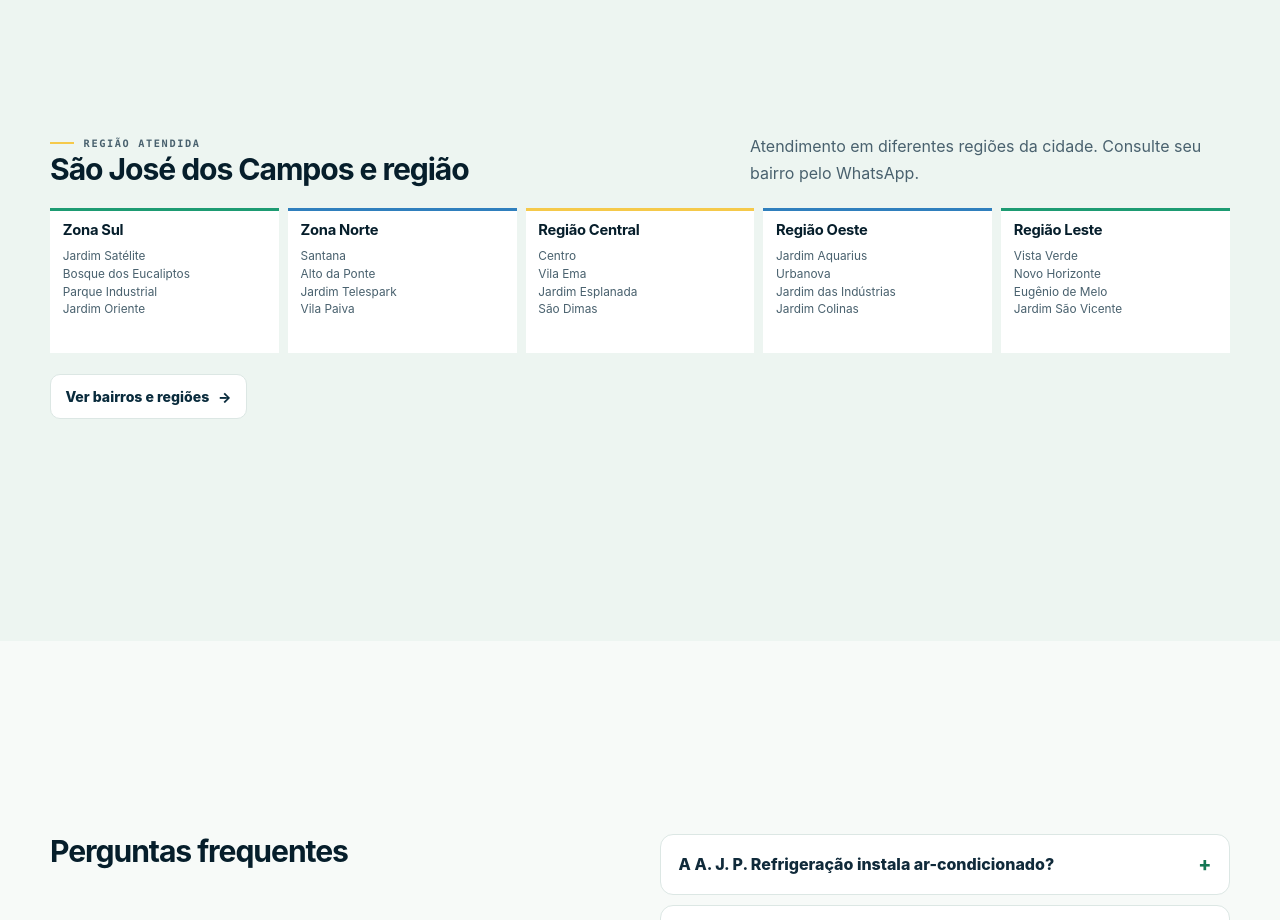
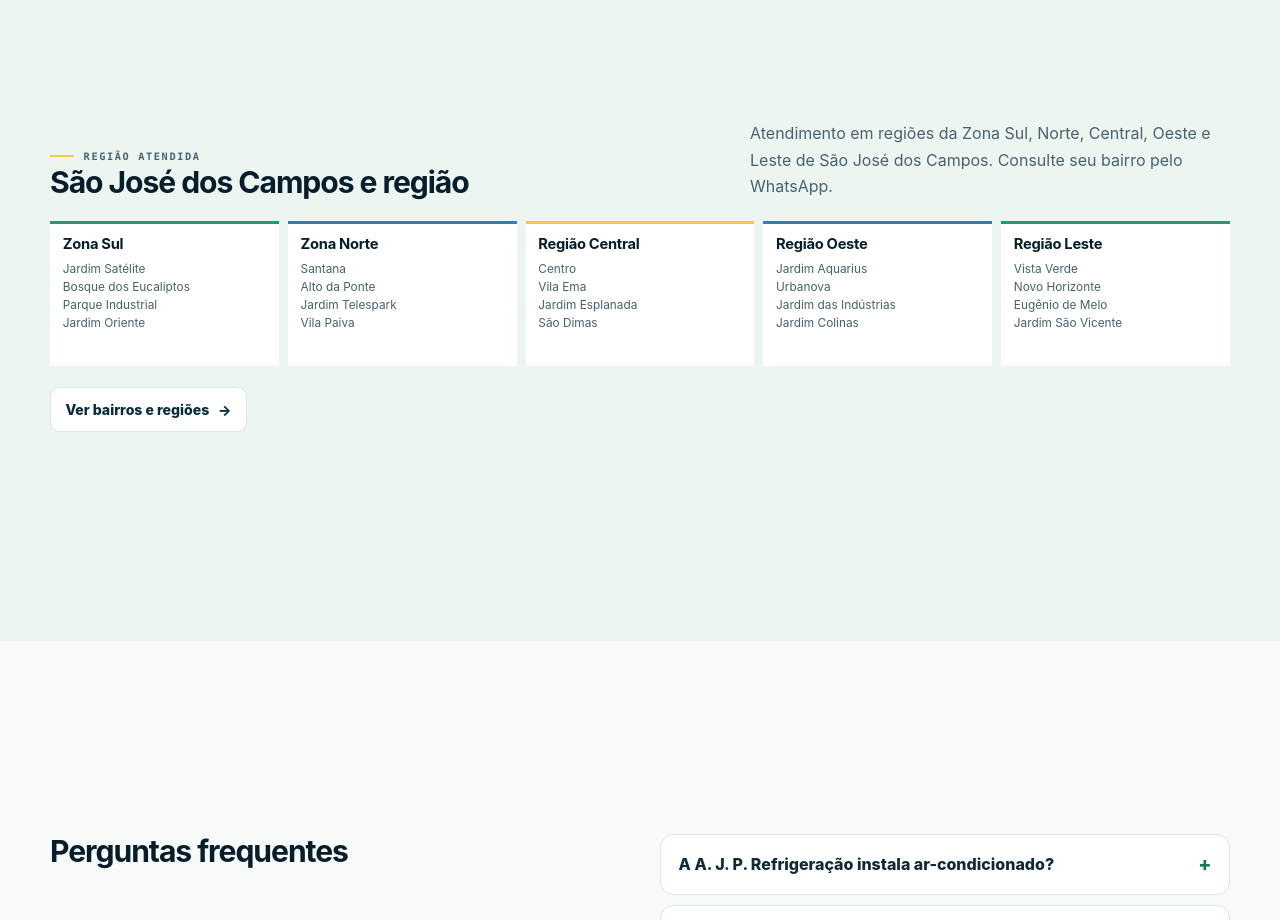
Before and after one commit to rafael-rsadigital/ajprefrigeracao, an Astro site: page / in a window 1280 px wide. Shown: the part 3080-4000 px from the top of the page. Built offline with nearby package versions, Linux system fonts and the light colour scheme; Astro itself is replaced by a stand-in of ours.

Commit message:
Aprimorar SEO técnico, local e dados estruturados

```diff
--- a/src/pages/index.astro
+++ b/src/pages/index.astro
@@ -102,7 +102,7 @@ const jsonLd = [
           <p class="section-kicker">Região atendida</p>
           <h2 id="area-title">São José dos Campos e região</h2>
         </div>
-        <p>Atendimento em diferentes regiões da cidade. Consulte seu bairro pelo WhatsApp.</p>
+        <p>Atendimento em regiões da Zona Sul, Norte, Central, Oeste e Leste de São José dos Campos. Consulte seu bairro pelo WhatsApp.</p>
       </div>
       <div class="region-grid">
         {regions.map((region) => <div class="region-card"><h3>{region.label}</h3><ul>{region.places.slice(0, 4).map((place) => <li>{place}</li>)}</ul></div>)}
```
